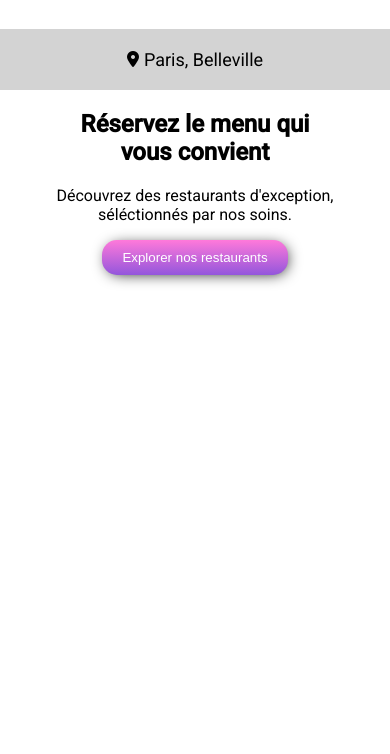
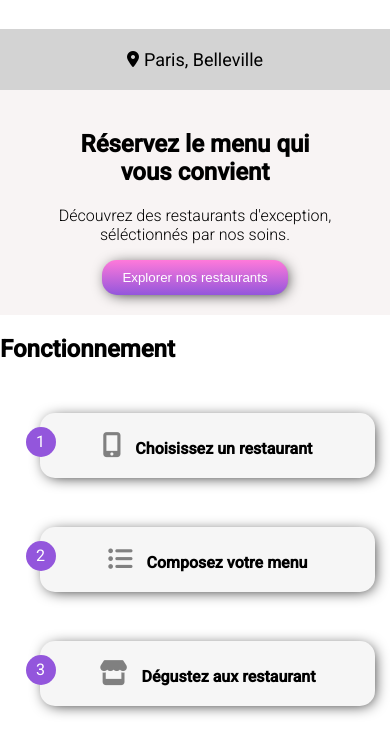
Before and after one commit to ZAHIDETEDIK/P3_tedik_zahide, a plain HTML site: page myfood.html in a window 390 px wide. Shown: the part 72-826 px from the top of the page. Drawn offline with Linux system fonts and the light colour scheme; a web font is replaced by a local one.

Commit message:
fonctionnement

```diff
--- a/food.css
+++ b/food.css
@@ -40,7 +40,12 @@ main .fas
 .découverte
 {
    text-align: center;
-   background-color:#ffff ;
+   background-color:rgb(248, 244, 244) ;
+   padding:20px ;
+}
+.découverte p
+{
+    font-weight: 200;
 }
 
  .découverte button
@@ -56,5 +61,45 @@ main .fas
 {
     transform: scale(1.02);
 }
+.fonctionnement ol
+{
+    display:flex ;
+    flex-direction: column;
 
 }
+.fonctionnement li
+{
+    background-color:#f6f6f6 ;
+    border-radius:15px ;
+    padding:20px 20px ;
+    box-shadow:2px 2px 15px -4px black ;
+    margin-right:15px ;
+    text-align: center;
+    font-weight: 900;
+    list-style-type: none;
+}
+.fonctionnement .fas
+{
+    margin-right:10px ;
+    color:gray ;
+    font-size:25px ;
+}
+.fonctionnement span
+{
+    display:flex ;
+    background-color:#9356DC ;
+    width:30px ;
+    height:30px ;
+    border-radius: 50%;
+    align-items: center;
+    position:relative;
+    left:-14px;
+    bottom:-44px ;
+    padding:10px ;
+    color:white ;
+}
+.fonctionnement
+{
+
+}
+}
--- a/myfood.html
+++ b/myfood.html
@@ -22,5 +22,17 @@
         <p>Découvrez des restaurants d'exception,<br> séléctionnés par nos soins.</p>
         <button>Explorer nos restaurants</button>
     </section>
+    <section class="fonctionnement">
+        <h2>Fonctionnement</h2>
+        <ol>
+        <span>1</span
+        ><li><i class="fas fa-mobile-alt"></i> Choisissez un restaurant</li><br>
+        <span>2</span>
+        <li><i class="fas fa-list-ul"></i> Composez votre menu</li><br>
+        <span>3</span>
+        <li><i class="fas fa-store"></i> Dégustez aux restaurant </li>
+        </ol>
+
+    </section>
 </body>
 </html>
```
